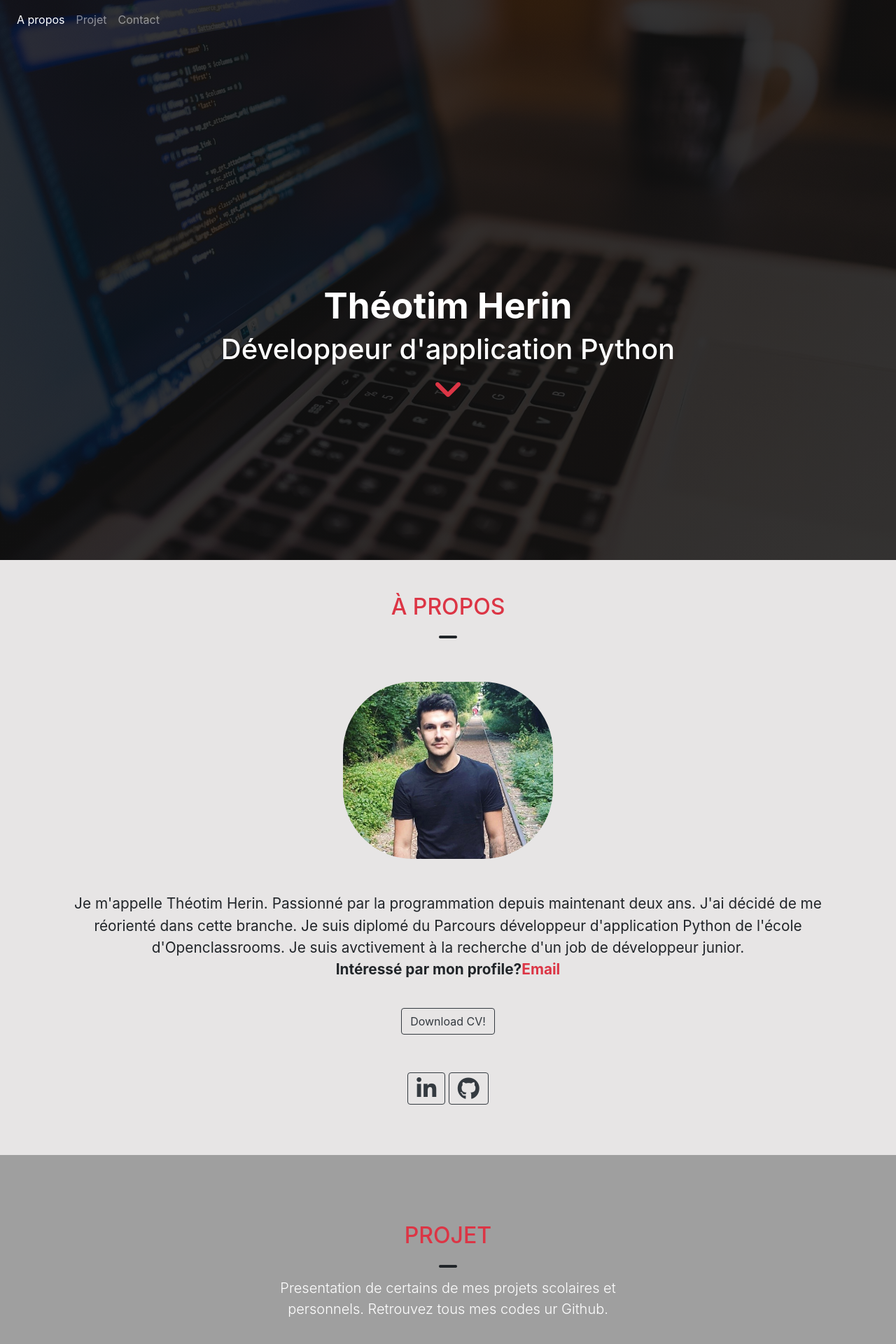
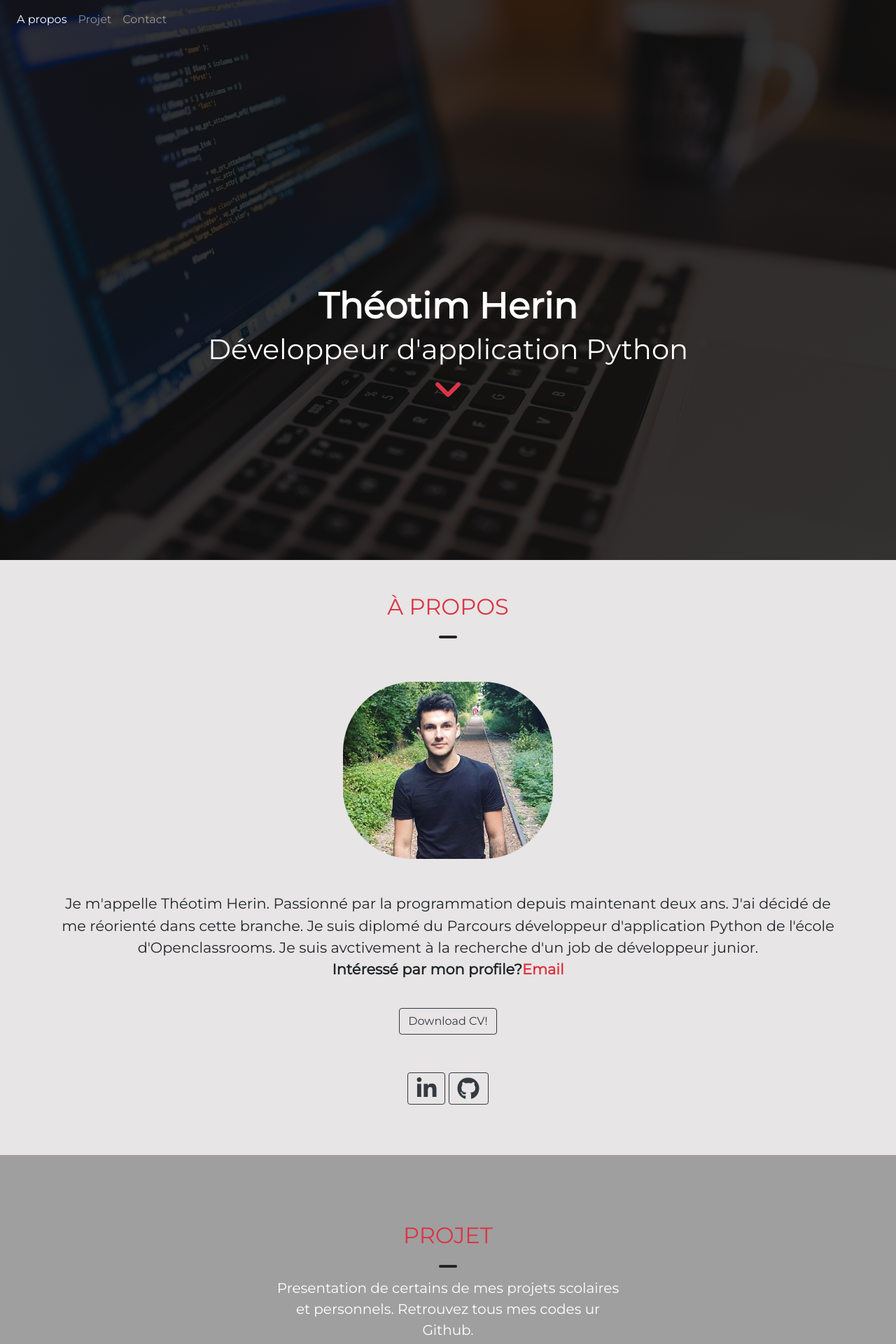
Before and after one commit to Theodrem/Personal-website, a Flask app: page / in a window 1280 px wide. Shown: the top 1920 px of the page at 70% size. Run offline with Flask 2, Linux system fonts and the light colour scheme; some libraries are stand-ins or nearby versions.

Commit message:
up static

```diff
--- a/app/templates/accueil.html
+++ b/app/templates/accueil.html
@@ -3,7 +3,7 @@
     <link rel="stylesheet" href="https://cdnjs.cloudflare.com/ajax/libs/font-awesome/4.7.0/css/font-awesome.min.css">
     <link rel="stylesheet" href="https://stackpath.bootstrapcdn.com/bootstrap/4.1.3/css/bootstrap.min.css" integrity="sha384-MCw98/SFnGE8fJT3GXwEOngsV7Zt27NXFoaoApmYm81iuXoPkFOJwJ8ERdknLPMO" crossorigin="anonymous">
     <link href='https://fonts.googleapis.com/css?family=Montserrat' rel='stylesheet'>
-    <link type="text/css" href="../static/style.css" rel="stylesheet">
+    <link type="text/css"  href= "/static/style.css" rel="stylesheet">
     <script src="https://kit.fontawesome.com/45e38e596f.js" crossorigin="anonymous"></script>
     <title>Theotim Herin</title>
 </head>
--- a/app/templates/static/style.css
+++ b/app/templates/static/style.css
@@ -1,3 +1,6 @@
+* {
+    font-family: 'Montserrat';
+}
 
 h1 {
     font-size: 3.2rem;
```
